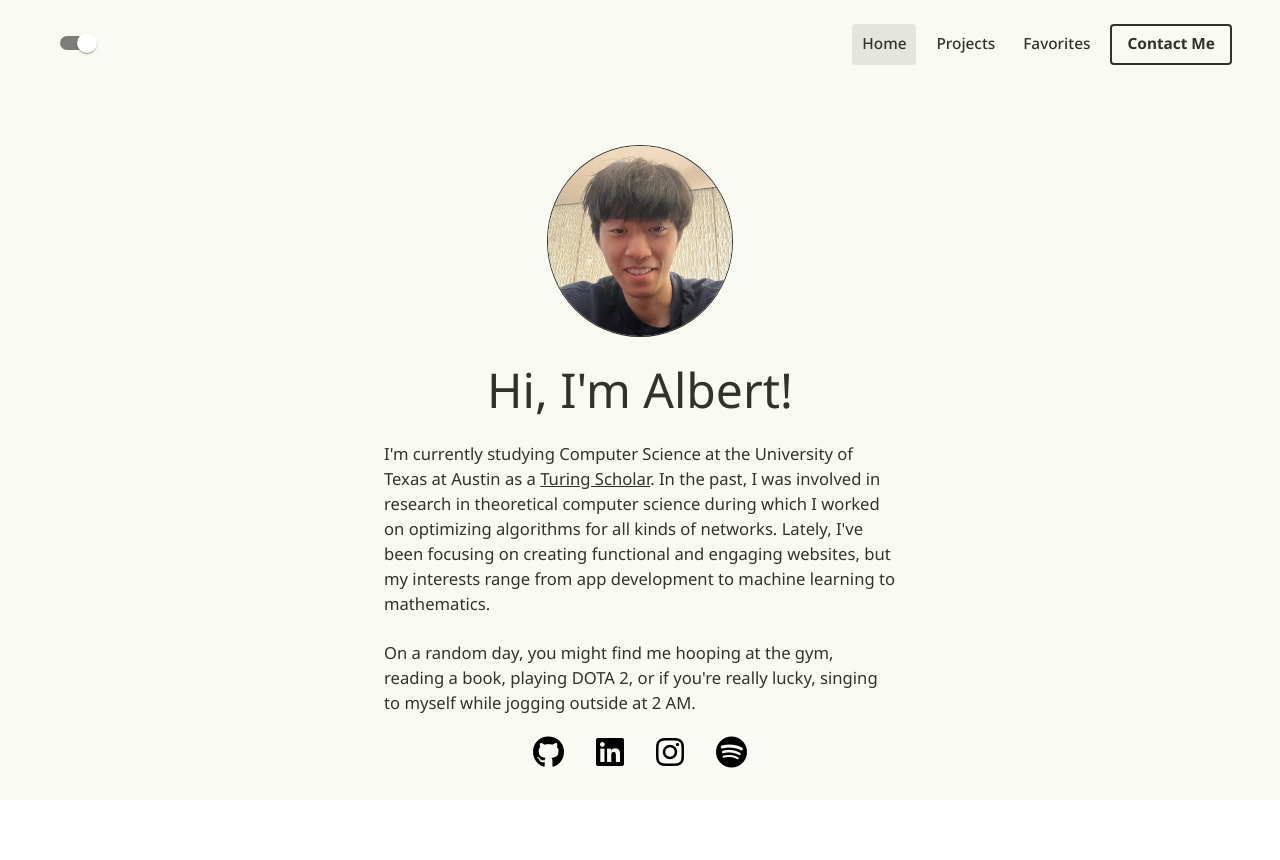
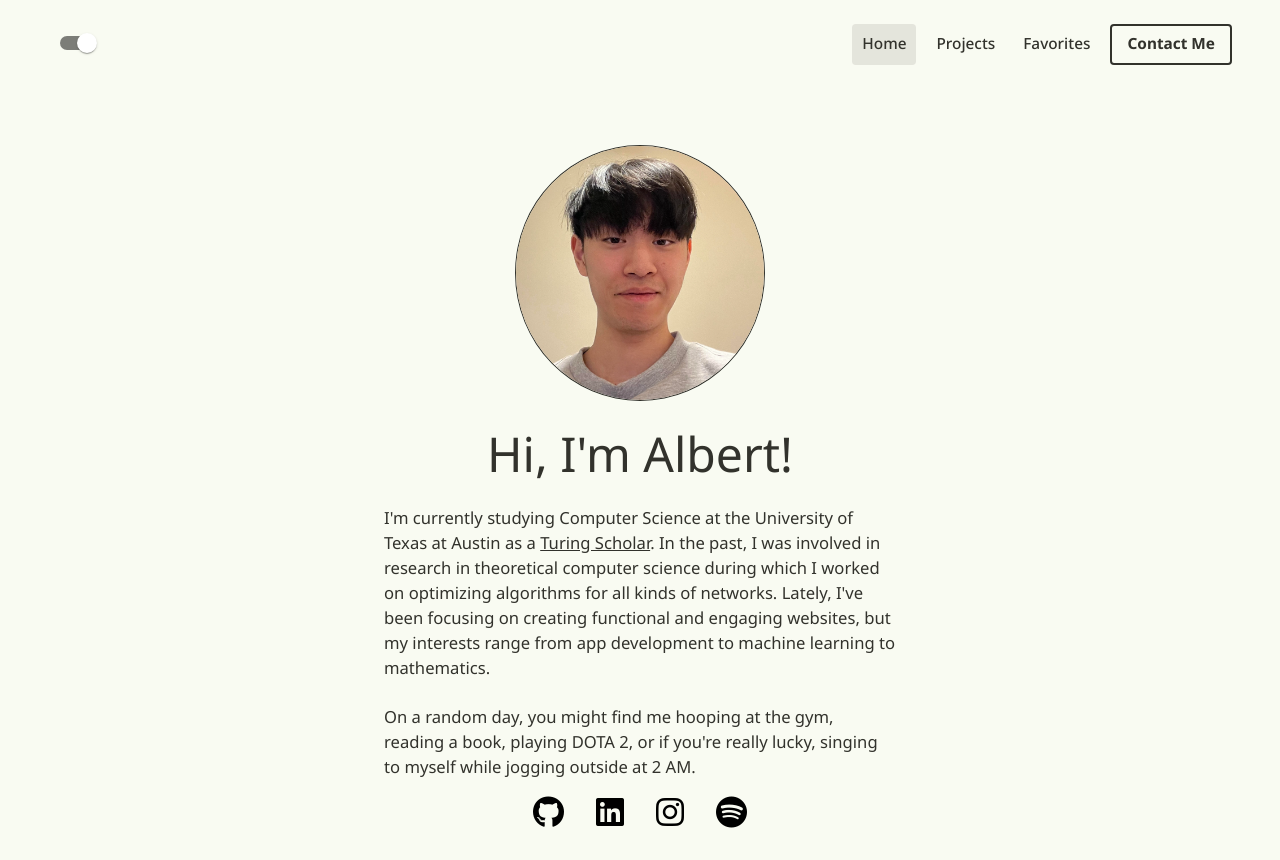
Before and after one commit to beastgwert/ajiang, a React (Vite) app: page / in a window 1280 px wide. Before the commit the page ends 800 px from the top, so only its background shows below. Built offline with nearby package versions, Linux system fonts and the light colour scheme.

Commit message:
Update pfp

```diff
--- a/src/components/Home.jsx
+++ b/src/components/Home.jsx
@@ -8,8 +8,8 @@ export default function Home(){
                   borderRadius: '50%',
                   border: 1,
                   borderColor: 'secondary.main',
-                  maxHeight: '15rem',
-                  maxWidth: '15rem',
+                  maxHeight: '20rem',
+                  maxWidth: '20rem',
                 }}
                 alt="Beautiful picture of Albert"
                 src="/pfp.webp"
```
Also changed, not shown: public/pfp.webp.
